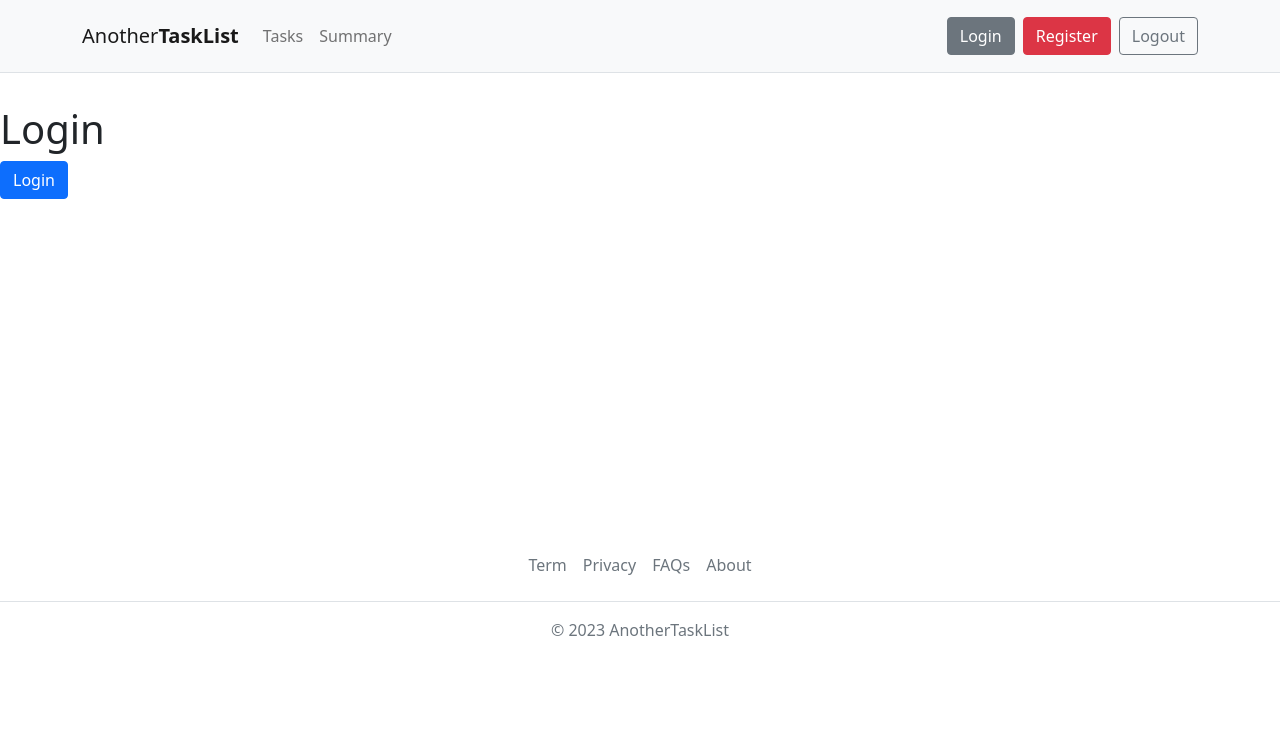
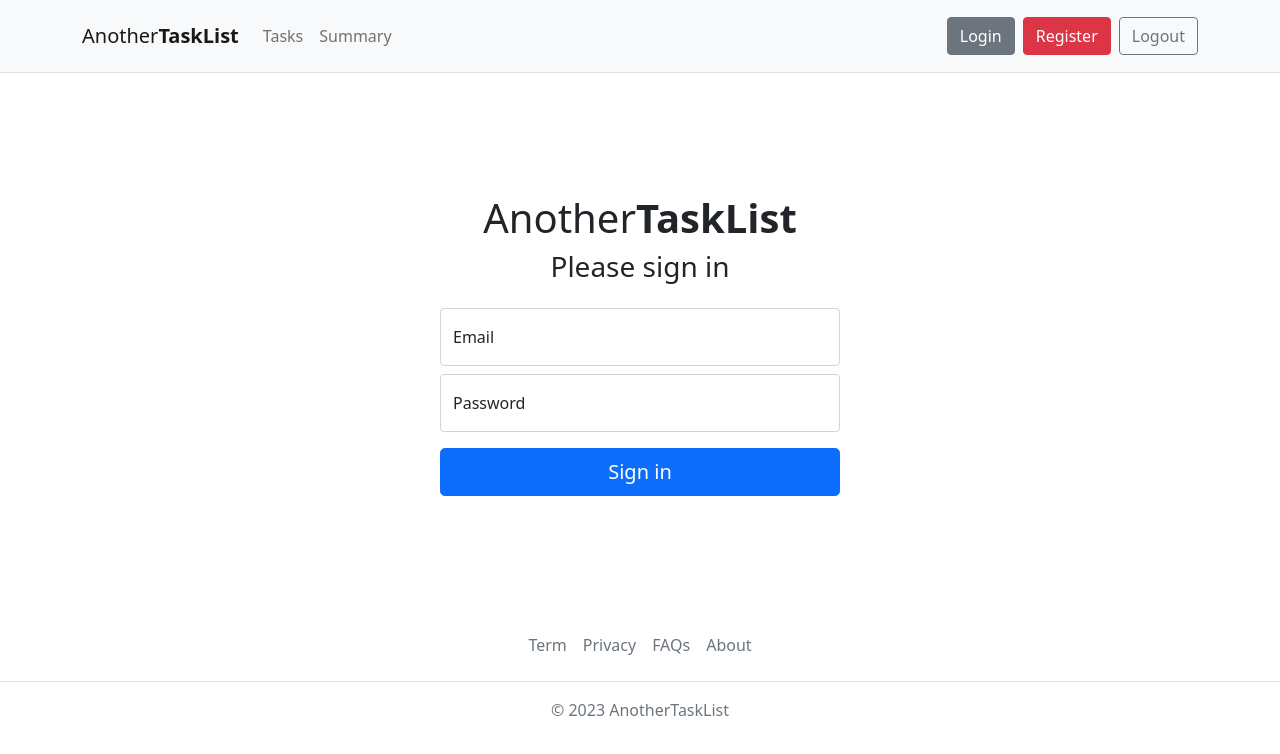
Before and after one commit to ABoulter/anothertasklistFE, a Vue app: page /login in a window 1280 px wide. Shown: the top 754 px of the page. Built offline with nearby package versions, Linux system fonts and the light colour scheme; no server answers.

Commit message:
Setting up login page

```diff
--- a/src/pages/LoginPage.vue
+++ b/src/pages/LoginPage.vue
@@ -1,18 +1,58 @@
 <template>
-    <main style="min-height: 50vh; margin-top: 2rem;">
-        <h1>Login</h1>
-        <button class="btn btn-primary" @click="handleClick">Login</button>
+    <main class="auth-wrapper">
+        <form class="auth-form" @submit.prevent="handleSubmit">
+            <h1>
+                <span>Another</span>
+                <strong>TaskList</strong>
+            </h1>
+            <h2 class="h3 mb-4 fw-normal">Please sign in</h2>
+            <div class="form-floating mb-2">
+                <input type="email" class="form-control" id="email" v-model="form.email" placeholder="name@example.com" />
+                <label for="email">Email</label>
+            </div>
+            <div class="form-floating mb-3">
+                <input type="password" class="form-control" id="password" v-model="form.password" placeholder="Password" />
+                <label for="password">Password</label>
+            </div>
+
+            <button class="w-100 btn btn-lg btn-primary" type="submit">Sign in</button>
+        </form>
     </main>
 </template>
 
 <script setup>
+import { reactive } from "vue";
 import { useRouter } from "vue-router";
+import { useAuthStore } from "../stores/auth";
+
 
 const router = useRouter()
+const store = useAuthStore()
 
-const handleClick = () => {
+const form = reactive({
+    email: '',
+    password: ''
+})
 
+const handleSubmit = async () => {
+    await store.handleLogin(form)
     router.push({ name: 'tasks' })
 
 }
 </script>
+
+<style scoped>
+.auth-wrapper {
+    width: 100%;
+    display: flex;
+    justify-content: center;
+    align-items: center;
+    text-align: center;
+    min-height: 60vh;
+    margin-top: 2rem;
+}
+
+.auth-form {
+    width: 400px;
+}
+</style>
```
